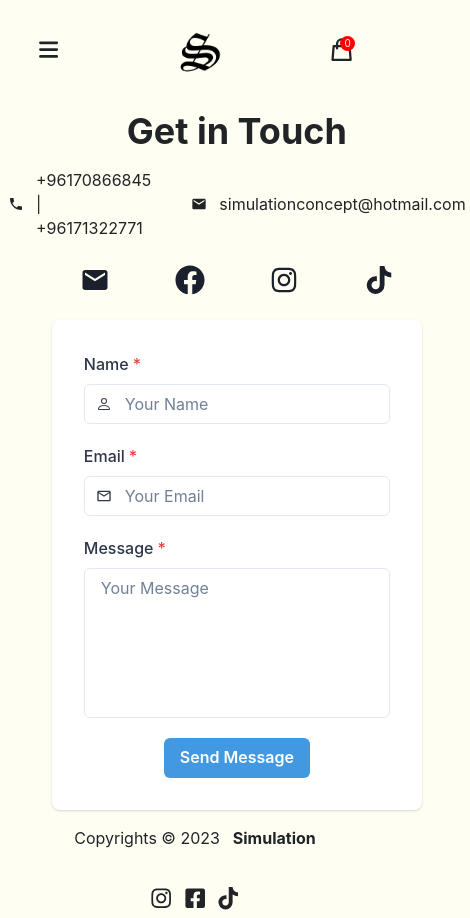
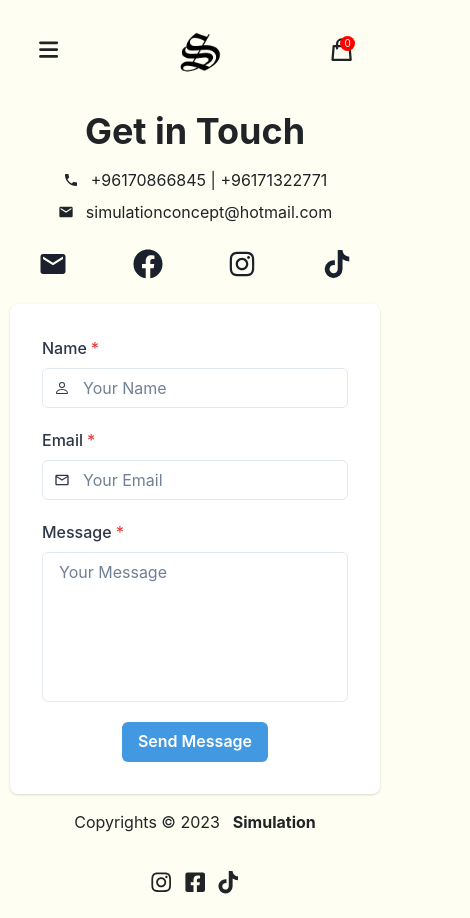
Before and after one commit to alihammoud17/simulationapp, a React (Create React App) app: page /contactus in a window 390 px wide. Shown: the whole page, 470 px wide, since content can reach past the window. Built offline with nearby package versions, Linux system fonts and the light colour scheme.

Commit message:
contact us title responsive

```diff
--- a/src/pages/ContactUs.js
+++ b/src/pages/ContactUs.js
@@ -71,7 +71,10 @@ const ContactUs = () => {
               >
                 Get in Touch
               </Heading>
-              <Flex gap="10">
+              <Flex
+                gap={{ base: 2, lg: '10' }}
+                direction={{ base: 'column', lg: 'row' }}
+              >
                 <Center gap="3">
                   <Box>
                     <MdPhone />
```
